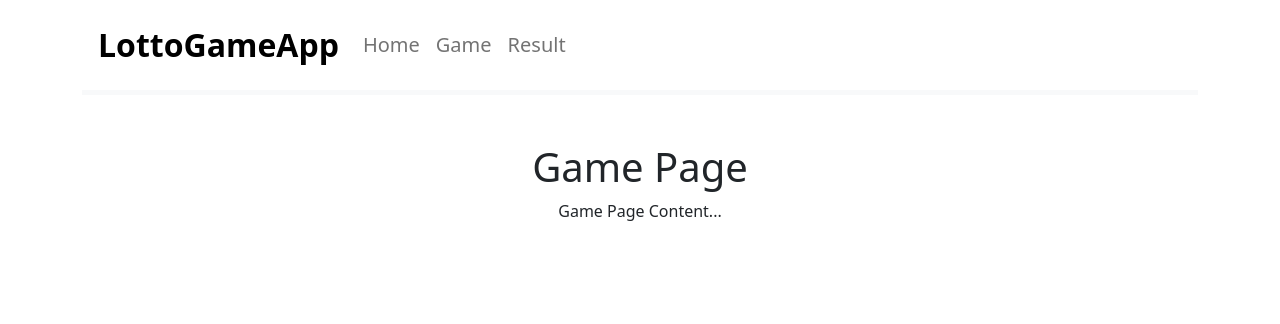
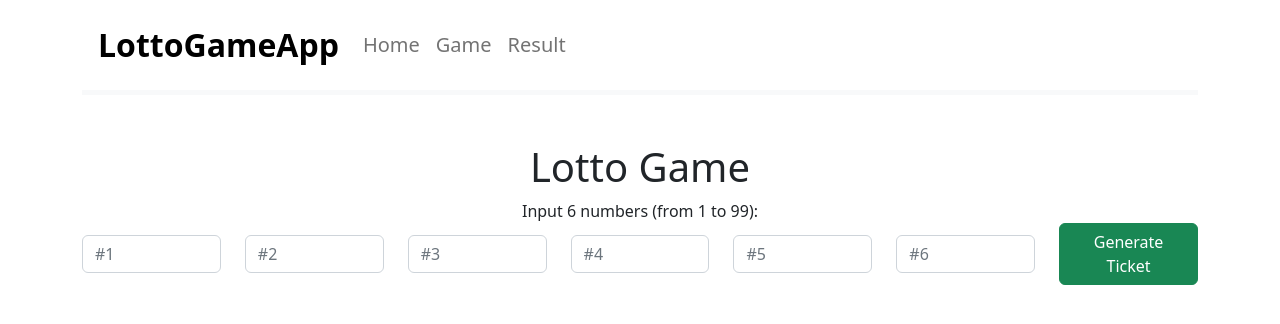
Before and after one commit to mmnoga/react-lotto-frontend, a React (Create React App) app: page /game in a window 1280 px wide. Shown: the top 324 px of the page. Built offline with nearby package versions, Linux system fonts and the light colour scheme.

Commit message:
added form for input numbers

```diff
--- a/src/pages/GamePage.jsx
+++ b/src/pages/GamePage.jsx
@@ -1,10 +1,38 @@
 export default function GamePage() {
     return (
         <div className="GamePage">
-            <h1>Game Page</h1>
-            <div>
-                Game Page Content...
-            </div>
+            <h1>Lotto Game</h1>
+            <form>
+                <div className="row">
+                    <div className="col">
+                        <div>Input 6 numbers (from 1 to 99):</div>
+                    </div>
+                </div>
+                <div className="row align-items-center">
+                    <div className="col">
+                        <input type="number" className="form-control" placeholder="#1"/>
+                    </div>
+                    <div className="col">
+                        <input type="number" className="form-control" placeholder="#2"/>
+                    </div>
+                    <div className="col">
+                        <input type="number" className="form-control" placeholder="#3"/>
+                    </div>
+                    <div className="col">
+                        <input type="number" className="form-control" placeholder="#4"/>
+                    </div>
+                    <div className="col">
+                        <input type="number" className="form-control" placeholder="#5"/>
+                    </div>
+                    <div className="col">
+                        <input type="number" className="form-control" placeholder="#6"/>
+                    </div>
+                    <div className="col">
+                        <button className="btn btn-success">Generate Ticket</button>
+                    </div>
+                </div>
+
+            </form>
         </div>
     )
 }
```
